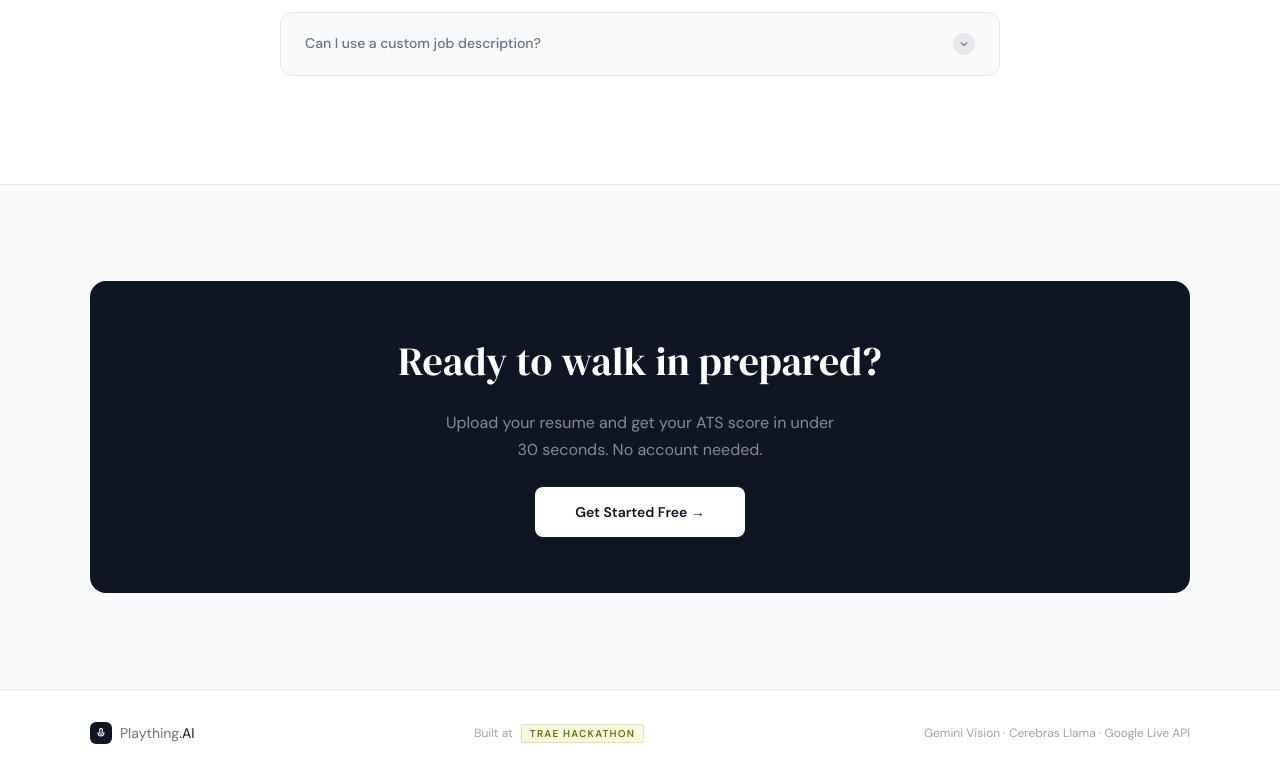
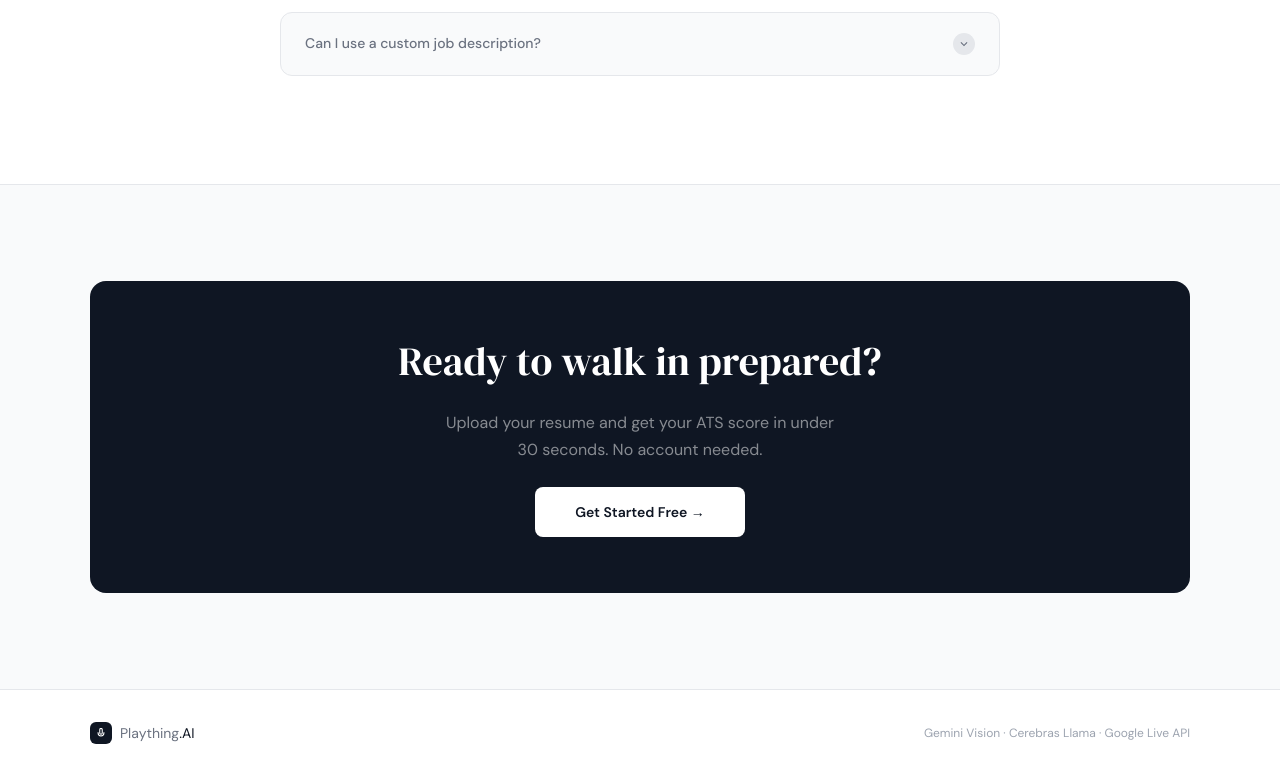
Before and after one commit to ReAim85/PlaythingAI, a React (Vite) app in the folder no-name/: page / in a window 1280 px wide. Shown: the part 3482-4258 px from the top of the page. Built offline with nearby package versions, Linux system fonts and the light colour scheme.

Commit message:
removed trae part on landing page

```diff
--- a/no-name/src/components/landingPage.jsx
+++ b/no-name/src/components/landingPage.jsx
@@ -534,14 +534,6 @@ export default function LandingPage({ onStart }) {
               Plaything<Text as="span" color={C.heading}>.AI</Text>
             </Text>
           </HStack>
-          <HStack spacing={2}>
-            <Text fontSize="xs" color={C.dim}>Built at</Text>
-            <Box px={2} py="1px" bg="rgba(180,220,0,0.12)"
-              border="1px solid" borderColor="rgba(100,130,0,0.2)" borderRadius="sm">
-              <Text fontSize="10px" fontWeight="700" color="#5a7a00"
-                letterSpacing="0.12em">TRAE HACKATHON</Text>
-            </Box>
-          </HStack>
           <Text fontSize="xs" color={C.dim}>
             Gemini Vision · Cerebras Llama · Google Live API
           </Text>
```
